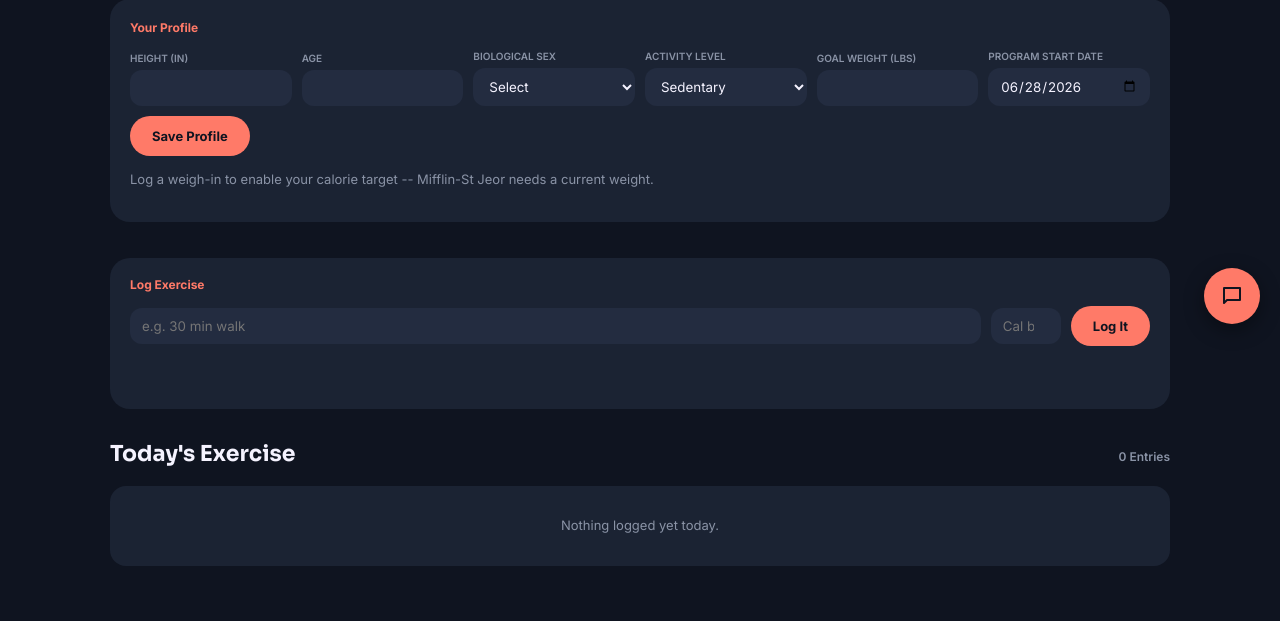
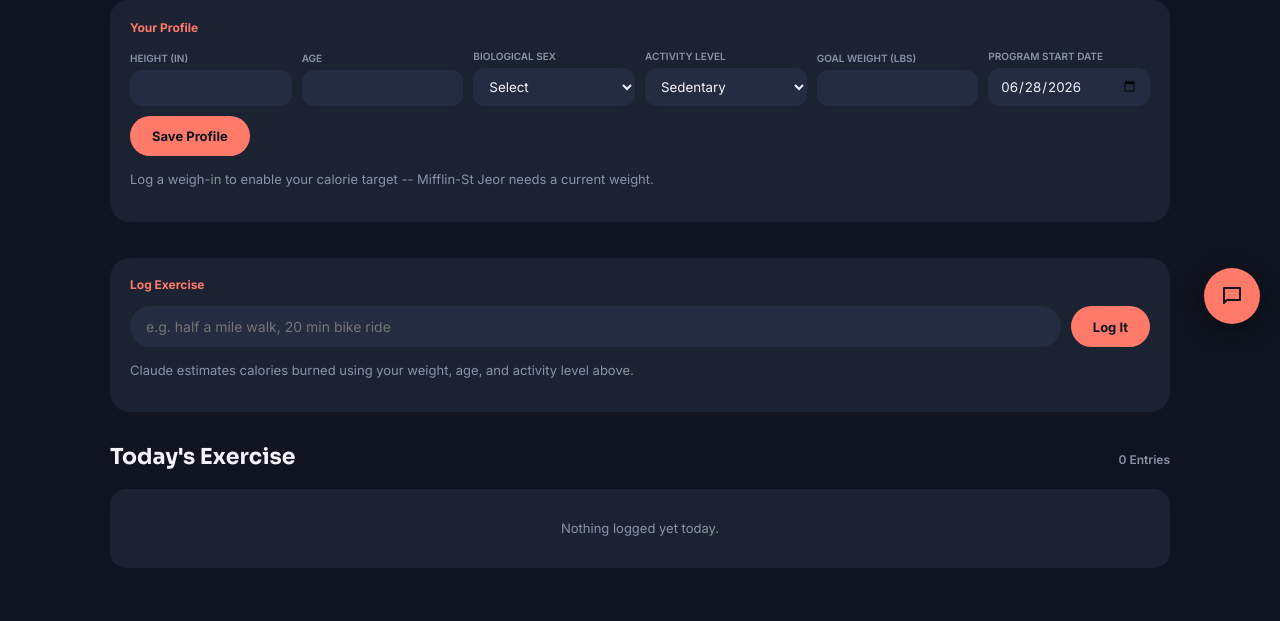
Before and after one commit to Silken8888/weighttrack, a Flask app: page /dashboard in a window 1280 px wide. Shown: the part 456-1077 px from the top of the page. Run offline with Flask 3, Linux system fonts and the light colour scheme; data comes from the database, SQL or seed files in the repository; data that the repository does not hold is empty; some libraries are stand-ins or nearby versions.

Commit message:
Add files via upload

```diff
--- a/app.py
+++ b/app.py
@@ -700,6 +700,87 @@ def _run_photo_job(app, job):
         "match_type": "none",
         "note": "Couldn't find a barcode in that photo. Try a clearer, closer shot of the barcode, or use the text search above.",
     }, None
+
+
+def _run_exercise_estimate(app, job):
+    """Estimate calories burned for a described activity ('half a mile
+    walk'), personalized against the user's actual profile -- weight in
+    particular is a real, physiologically meaningful factor in exercise
+    calorie burn (a heavier person burns more calories for the same
+    walk), not just a nicety. Creates the ExerciseEntry directly with
+    the AI's estimate, same pattern as the meal-photo calorie guess.
+    """
+    activity_text = job["activity"]
+
+    with app.app_context():
+        profile = db.session.get(UserProfile, 1)
+        weigh_ins = db.session.execute(
+            db.select(WeighIn).order_by(WeighIn.logged_at.desc()).limit(1)
+        ).scalars().all()
+        latest_weight = weigh_ins[0].weight_lbs if weigh_ins else None
+
+        profile_bits = []
+        if latest_weight is not None:
+            profile_bits.append(f"weight {latest_weight} lbs")
+        if profile and profile.age:
+            profile_bits.append(f"age {profile.age}")
+        if profile and profile.biological_sex:
+            profile_bits.append(f"biological sex {profile.biological_sex}")
+        if profile and profile.activity_level:
+            label = ACTIVITY_LEVELS.get(profile.activity_level, (profile.activity_level,))[0]
+            profile_bits.append(f"general activity level {label}")
+        profile_context = ", ".join(profile_bits) if profile_bits else "not provided -- use general averages"
+
+    payload = {
+        "model": app.config["ANTHROPIC_MEAL_MODEL"],
+        "max_tokens": 300,
+        "messages": [{
+            "role": "user",
+            "content": (
+                "Estimate calories burned for a described exercise activity, "
+                "for a personal fitness tracker -- not medical advice, a "
+                "single best rough estimate. Body weight is the single "
+                "biggest factor in exercise calorie burn (heavier people "
+                "burn more for the same activity), so use it directly -- a "
+                "standard MET-based approach (calories \u2248 MET x weight_kg "
+                "x duration_hours) is a reasonable method if you can infer a "
+                "duration; if duration or pace isn't stated, use a typical "
+                "reasonable assumption for that activity and say so briefly "
+                "in the note.\n\n"
+                f"User's profile: {profile_context}.\n\n"
+                f'Activity described: "{activity_text}"\n\n'
+                "Respond with ONLY a JSON object, no markdown fences, no "
+                'other text: {"calories": <integer>, "note": "<short note '
+                'on any assumption you made, e.g. pace or duration, or an '
+                'empty string if none needed>"}'
+            ),
+        }],
+    }
+
+    data, error = _call_claude(app, payload)
+    if data is None:
+        return None, error
+
+    raw_text = _extract_claude_text(data)
+    try:
+        parsed = _parse_json_from_claude(raw_text)
+        calories = int(parsed["calories"]) if parsed.get("calories") is not None else None
+        note = (parsed.get("note") or "").strip() or None
+    except (ValueError, TypeError, KeyError, json.JSONDecodeError):
+        match = re.search(r"\d+", raw_text)
+        calories = int(match.group()) if match else None
+        note = None
+
+    if calories is None:
+        return None, "Got a response from the AI but couldn't read a calorie number from it."
+
+    with app.app_context():
+        entry = ExerciseEntry(activity=activity_text, calories_burned=calories)
+        db.session.add(entry)
+        db.session.commit()
+        result = entry.to_dict()
+
+    return {"entry": result, "note": note}, None
 
 
 def _run_meal_photo_job(app, job):
@@ -959,6 +1040,8 @@ def _search_worker(app):
                 outcome, error = _run_meal_photo_job(app, job)
             elif job["kind"] == "agent_message":
                 outcome, error = _run_food_agent(app, job)
+            elif job["kind"] == "exercise_estimate":
+                outcome, error = _run_exercise_estimate(app, job)
             else:
                 outcome, error = _run_text_job(app, job)
 
@@ -1775,21 +1858,31 @@ def register_routes(app):
 
     @app.route("/exercise/add", methods=["POST"])
     def exercise_add():
+        """Describe the activity, Claude estimates calories burned using
+        your actual weight/age/sex/activity level -- not a generic
+        lookup table. Same background-job pattern as everything else
+        that calls an external API.
+        """
         payload = request.get_json(silent=True) or {}
         activity = (payload.get("activity") or "").strip()
         if not activity:
-            return jsonify(error="Name the activity"), 400
-        try:
-            calories_burned = float(payload.get("calories_burned"))
-        except (TypeError, ValueError):
-            return jsonify(error="Enter calories burned as a number"), 400
-        if calories_burned < 0:
-            return jsonify(error="Calories burned can't be negative"), 400
-
-        entry = ExerciseEntry(activity=activity, calories_burned=calories_burned)
-        db.session.add(entry)
-        db.session.commit()
-        return jsonify(entry.to_dict()), 201
+            return jsonify(error="Describe the activity first"), 400
+        if len(activity) > 500:
+            return jsonify(error="That's a lot -- try a shorter description"), 400
+
+        job_id = uuid.uuid4().hex
+        with _jobs_lock:
+            _jobs[job_id] = {
+                "kind": "exercise_estimate",
+                "status": "pending",
+                "activity": activity,
+                "created_at": datetime.utcnow(),
+                "results": None,
+                "error": None,
+            }
+        _search_queue.put(job_id)
+
+        return jsonify(job_id=job_id), 202
 
     @app.route("/exercise/<int:entry_id>/delete", methods=["POST"])
     def exercise_delete(entry_id):
--- a/static/css/style.css
+++ b/static/css/style.css
@@ -1176,6 +1176,23 @@ button { font-family: inherit; cursor: pointer; }
   flex-wrap: wrap;
 }
 
+.exercise-form {
+  display: flex;
+  gap: 10px;
+  flex-wrap: wrap;
+}
+
+.exercise-form input[type="text"] {
+  flex: 1 1 220px;
+  font-family: var(--font-body);
+  font-size: 14px;
+  padding: 12px 16px;
+  border: none;
+  border-radius: var(--radius-pill);
+  background: var(--surface-2);
+  color: var(--text);
+}
+
 .agent-form select {
   font-family: var(--font-body);
   font-weight: 600;
--- a/static/js/main.js
+++ b/static/js/main.js
@@ -705,10 +705,26 @@
       exerciseForm.addEventListener("submit", function (evt) {
         evt.preventDefault();
         const statusEl = document.getElementById("exercise-status");
-        postJSON("/exercise/add", {
-          activity: document.getElementById("exercise-activity").value.trim(),
-          calories_burned: document.getElementById("exercise-calories").value,
-        }, statusEl);
+        const activity = document.getElementById("exercise-activity").value.trim();
+        if (!activity) return;
+
+        setStatus(statusEl, "pending", "Estimating based on your profile\u2026");
+
+        fetch("/exercise/add", {
+          method: "POST",
+          headers: { "Content-Type": "application/json" },
+          body: JSON.stringify({ activity: activity }),
+        })
+          .then(function (res) {
+            if (!res.ok) return res.json().then(function (b) { throw new Error(b.error || "Couldn't log that."); });
+            return res.json();
+          })
+          .then(function (data) {
+            pollExerciseEstimate(data.job_id, statusEl, 0);
+          })
+          .catch(function (err) {
+            setStatus(statusEl, "error", err.message);
+          });
       });
     }
 
@@ -717,6 +733,37 @@
         postDelete("/exercise/" + btn.dataset.deleteExerciseId + "/delete");
       });
     });
+  }
+
+  function pollExerciseEstimate(jobId, statusEl, attempt) {
+    const MAX_ATTEMPTS = 55;
+
+    fetch("/food/search/status/" + jobId)
+      .then(function (res) { return res.json(); })
+      .then(function (job) {
+        if (job.status === "pending") {
+          if (attempt >= MAX_ATTEMPTS) {
+            setStatus(statusEl, "error", "This is taking longer than expected -- check back shortly.");
+            return;
+          }
+          setTimeout(function () {
+            pollExerciseEstimate(jobId, statusEl, attempt + 1);
+          }, 700);
+          return;
+        }
+
+        if (job.status === "error") {
+          setStatus(statusEl, "error", job.error || "Couldn't log that.");
+          return;
+        }
+
+        const cal = job.entry ? Math.round(job.entry.calories_burned) : null;
+        setStatus(statusEl, "done", cal !== null ? ("Logged \u2248" + cal + " calories burned.") : "Logged.");
+        setTimeout(function () { window.location.reload(); }, 1200);
+      })
+      .catch(function () {
+        setStatus(statusEl, "error", "Lost track of that -- check back shortly.");
+      });
   }
 
   /* ----------------------------------------------------------------
--- a/templates/dashboard.html
+++ b/templates/dashboard.html
@@ -75,12 +75,11 @@
 
   <section class="meal-photo-panel">
     <p class="search-panel__eyebrow">Log Exercise</p>
-    <form id="exercise-form" class="meal-photo-form">
-      <input type="text" id="exercise-activity" placeholder="e.g. 30 min walk" required>
-      <input type="number" id="exercise-calories" min="0" step="1" placeholder="Cal burned" required>
+    <form id="exercise-form" class="exercise-form">
+      <input type="text" id="exercise-activity" placeholder="e.g. half a mile walk, 20 min bike ride" required>
       <button type="submit" class="btn">Log It</button>
     </form>
-    <p class="search-status" id="exercise-status"></p>
+    <p class="search-status" id="exercise-status">Claude estimates calories burned using your weight, age, and activity level above.</p>
   </section>
 
   <section>
```
Also changed, not shown: README.md.
